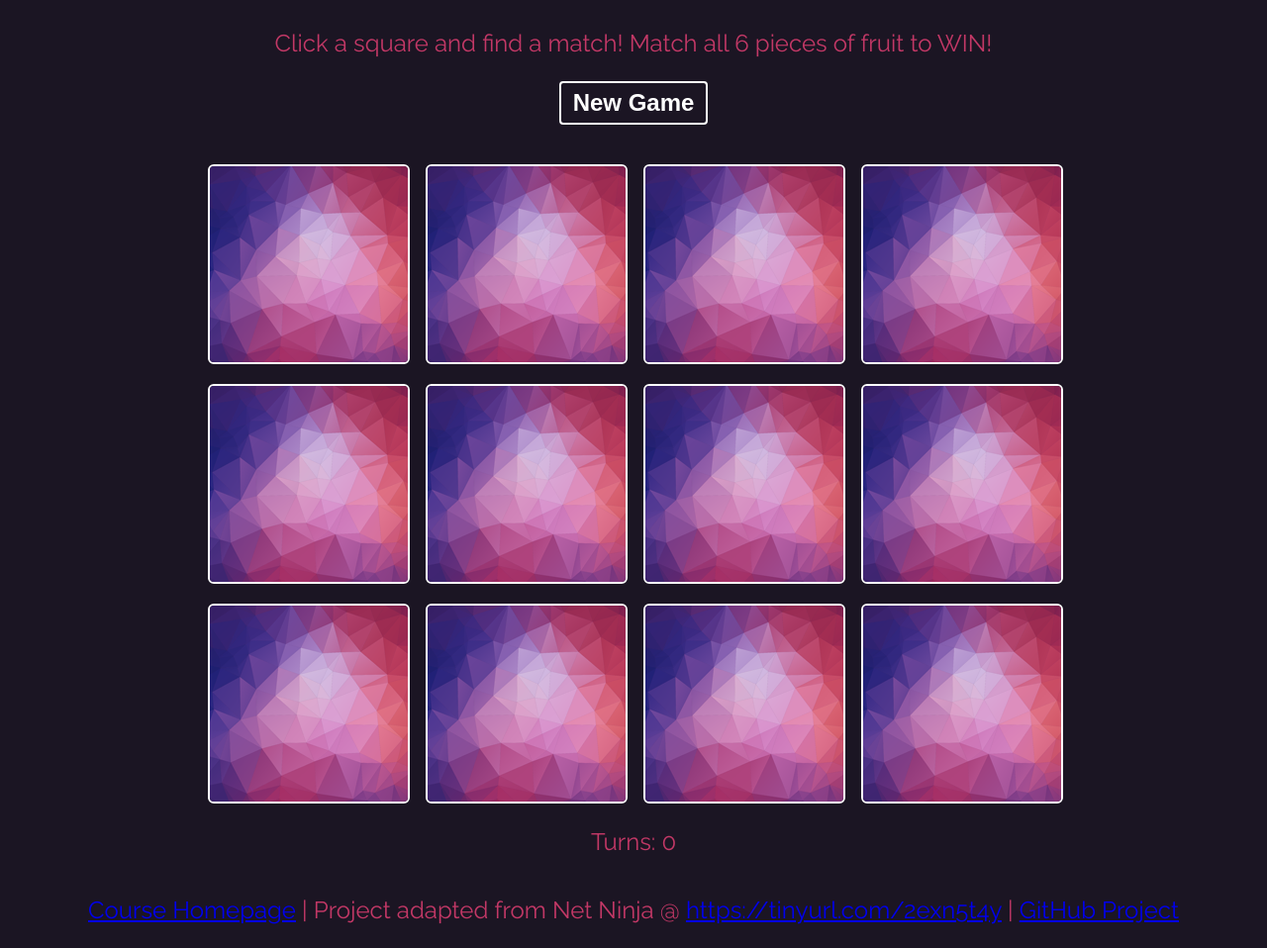
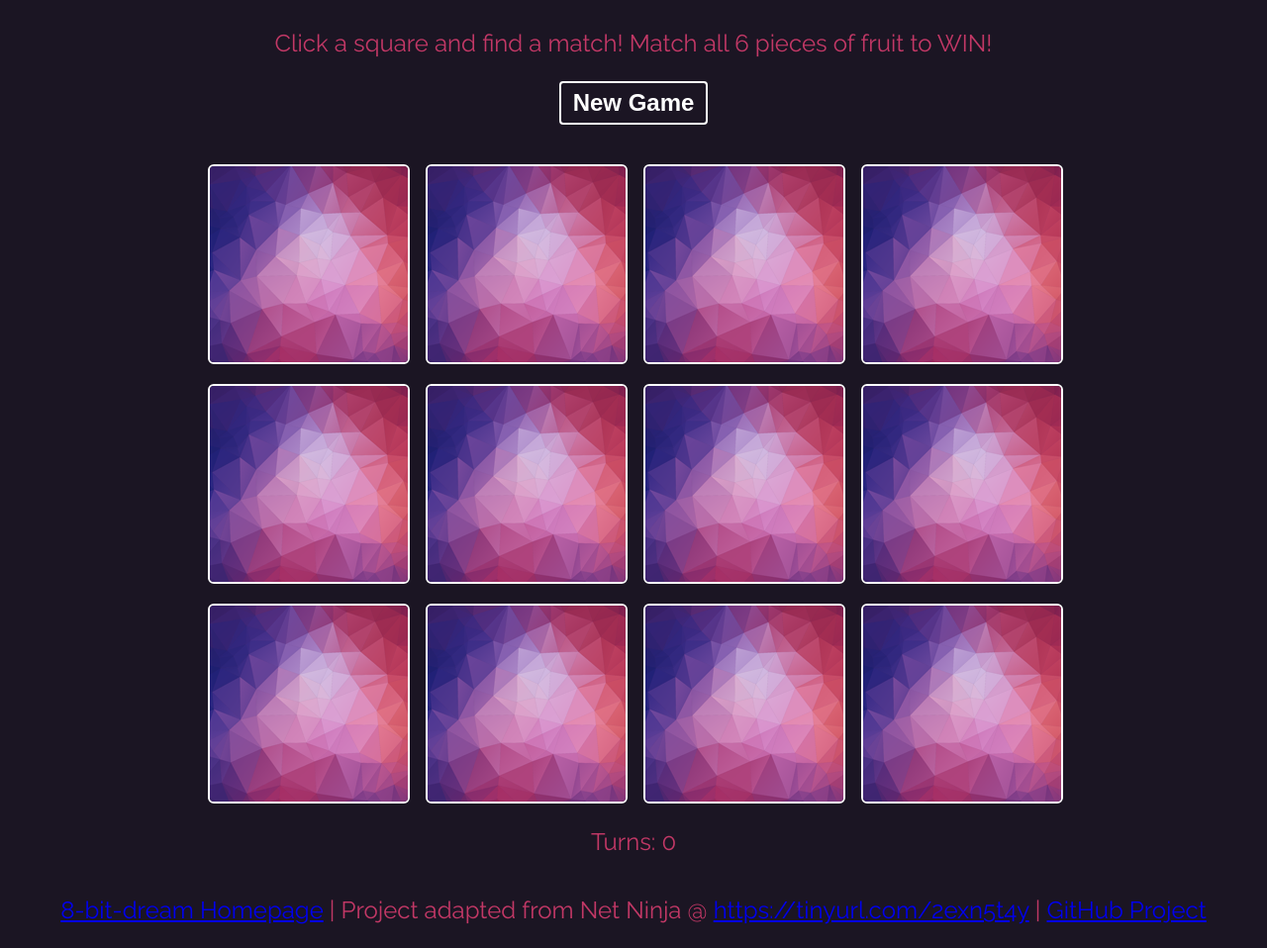
Before and after one commit to 8-bit-dream/Memory-Game, a plain HTML site: page index.html in a window 1280 px wide. Shown: the part 99-1057 px from the top of the page at 99% size. Drawn offline with Linux system fonts and the light colour scheme.

Commit message:
Add files via upload

```diff
--- a/index.html
+++ b/index.html
@@ -1 +1 @@
-<!doctype html><html lang="en"><head><meta charset="utf-8"/><link rel="icon" href="/Memory-Game/favicon.ico"/><meta name="viewport" content="width=device-width,initial-scale=1"/><meta name="theme-color" content="#000000"/><meta name="description" content="Web site created using create-react-app"/><title>Magic Match</title><script defer="defer" src="/Memory-Game/static/js/main.bb127985.js"></script><link href="/Memory-Game/static/css/main.8b3c2ccd.css" rel="stylesheet"></head><body><div id="root"></div><footer><p><a href="../home.htm">Course Homepage</a> | Project adapted from Net Ninja @ <a href="https://tinyurl.com/2exn5t4y" target="_blank">https://tinyurl.com/2exn5t4y</a> | <a href="https://github.com/8-bit-dream/project3" target="_blank">GitHub Project</a></p></footer></body></html>
+<!doctype html><html lang="en"><head><meta charset="utf-8"/><link rel="icon" href="/Memory-Game/favicon.ico"/><meta name="viewport" content="width=device-width,initial-scale=1"/><meta name="theme-color" content="#000000"/><meta name="description" content="Web site created using create-react-app"/><title>Magic Match</title><script defer="defer" src="/Memory-Game/static/js/main.bb127985.js"></script><link href="/Memory-Game/static/css/main.8b3c2ccd.css" rel="stylesheet"></head><body><div id="root"></div><footer><p><a href="https://github.com/8-bit-dream">8-bit-dream Homepage</a> | Project adapted from Net Ninja @ <a href="https://tinyurl.com/2exn5t4y" target="_blank">https://tinyurl.com/2exn5t4y</a> | <a href="https://github.com/8-bit-dream/Memory-Game" target="_blank">GitHub Project</a></p></footer></body></html>
```
